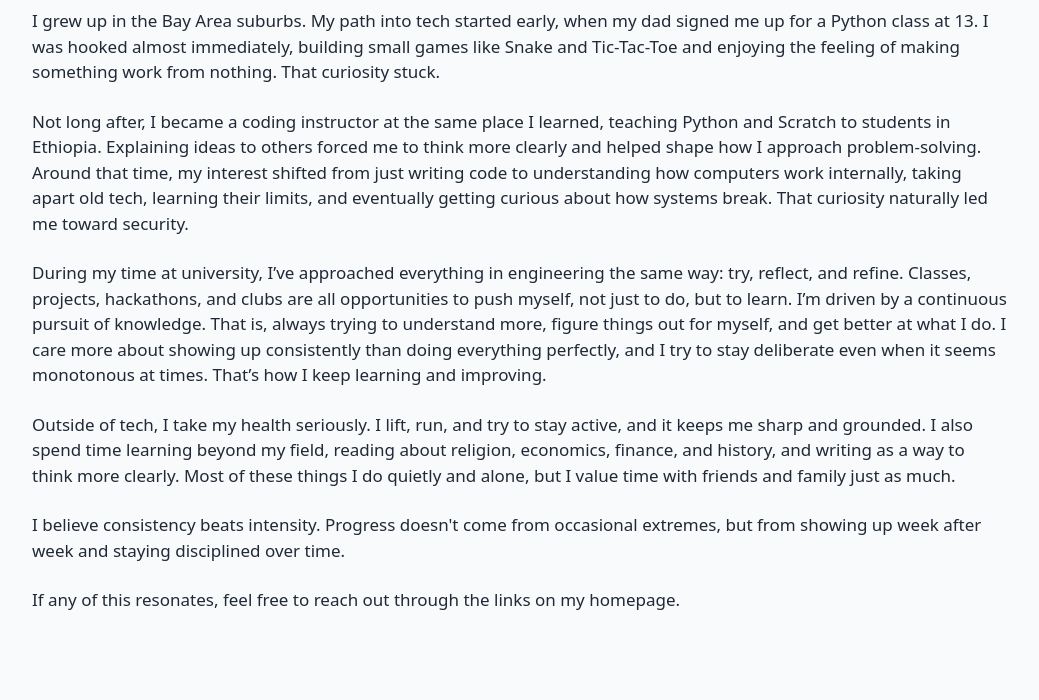
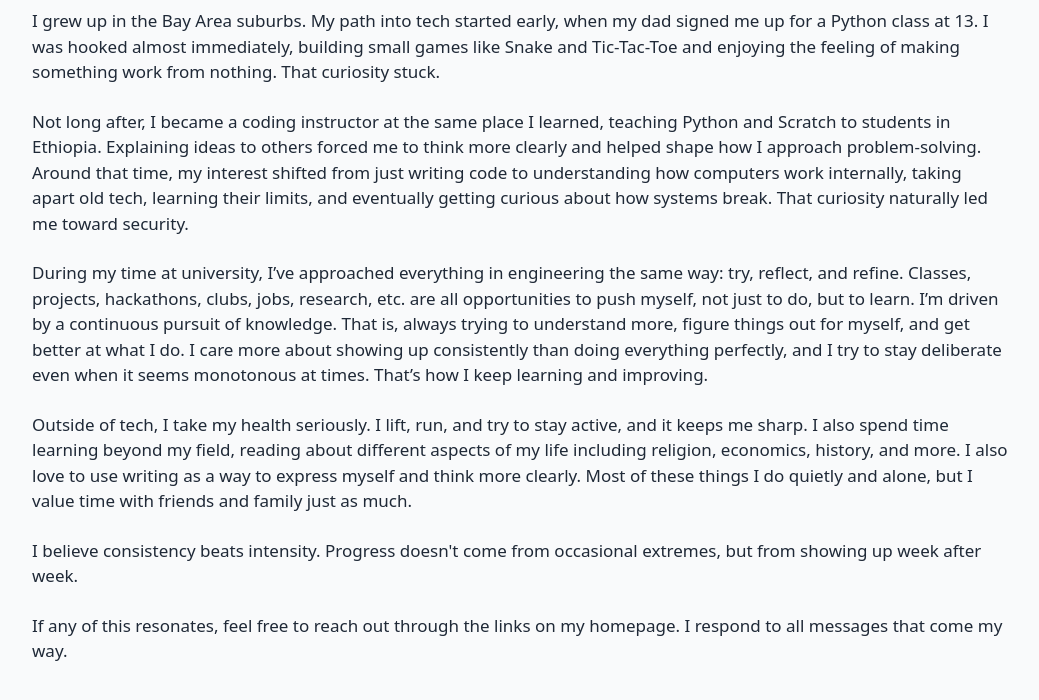
Before and after one commit to laithdarras/laith-darras-portfolio-website, a website: page public/about.html in a window 1280 px wide. Shown: the part 220-920 px from the top of the page, without its empty margins (120-1159 px from the left). Drawn offline with Linux system fonts and the light colour scheme.

Commit message:
grammar fix

```diff
--- a/public/about.html
+++ b/public/about.html
@@ -93,8 +93,8 @@
 
         <p class="mb-6 text-[17px] text-gray-800 dark:text-gray-300">
           During my time at university, I’ve approached everything in engineering the same way:
-          try, reflect, and refine. Classes, projects, hackathons,
-          and clubs are all opportunities to push myself, not just to do, but to learn.
+          try, reflect, and refine. Classes, projects, hackathons, clubs, jobs, research, etc.
+          are all opportunities to push myself, not just to do, but to learn.
           I’m driven by a continuous pursuit of knowledge. That is, always trying to understand more,
           figure things out for myself, and get better at what I do. I care more about
           showing up consistently than doing everything perfectly, and I try to stay
@@ -103,22 +103,21 @@
 
         <p class="mb-6 text-[17px] text-gray-800 dark:text-gray-300">
           Outside of tech, I take my health seriously. I lift, run, and try to
-          stay active, and it keeps me sharp and grounded. I also spend time
-          learning beyond my field, reading about religion, economics, finance,
-          and history, and writing as a way to think more clearly. Most of these
-          things I do quietly and alone, but I value time with friends and
-          family just as much.
+          stay active, and it keeps me sharp. I also spend time
+          learning beyond my field, reading about different aspects of my life including religion,
+          economics, history, and more. I also love to use writing as a way to express myself and
+          think more clearly. Most of these things I do quietly and alone, but I value time with
+          friends and family just as much.
         </p>
 
         <p class="mb-6 text-[17px] text-gray-800 dark:text-gray-300">
           I believe consistency beats intensity. Progress doesn't come from
-          occasional extremes, but from showing up week after week and staying
-          disciplined over time.
+          occasional extremes, but from showing up week after week.
         </p>
 
         <p class="text-[17px] text-gray-800 dark:text-gray-300">
           If any of this resonates, feel free to reach out through the links on
-          my homepage.
+          my homepage. I respond to all messages that come my way.
         </p>
       </div>
     </section>
```
